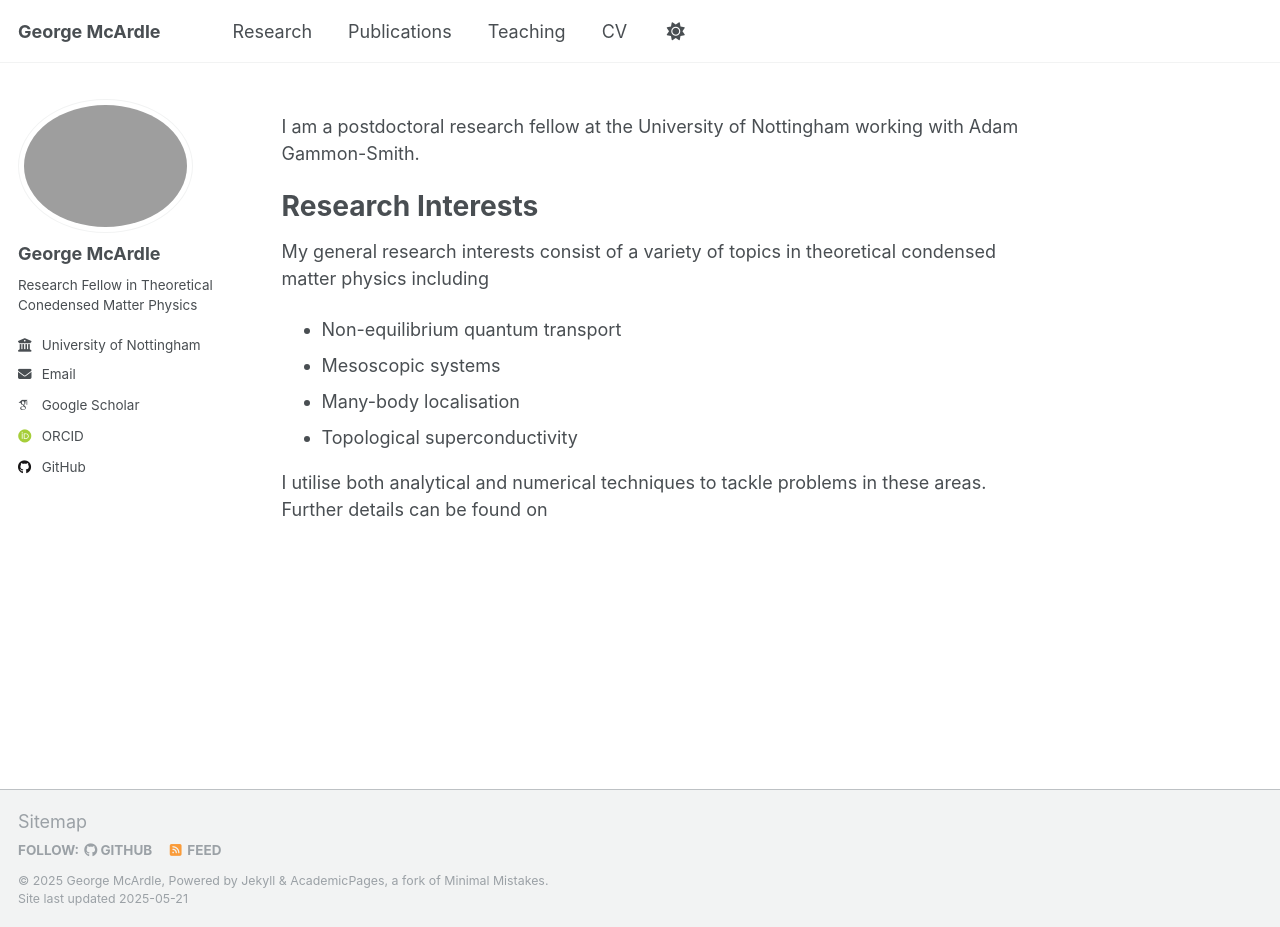
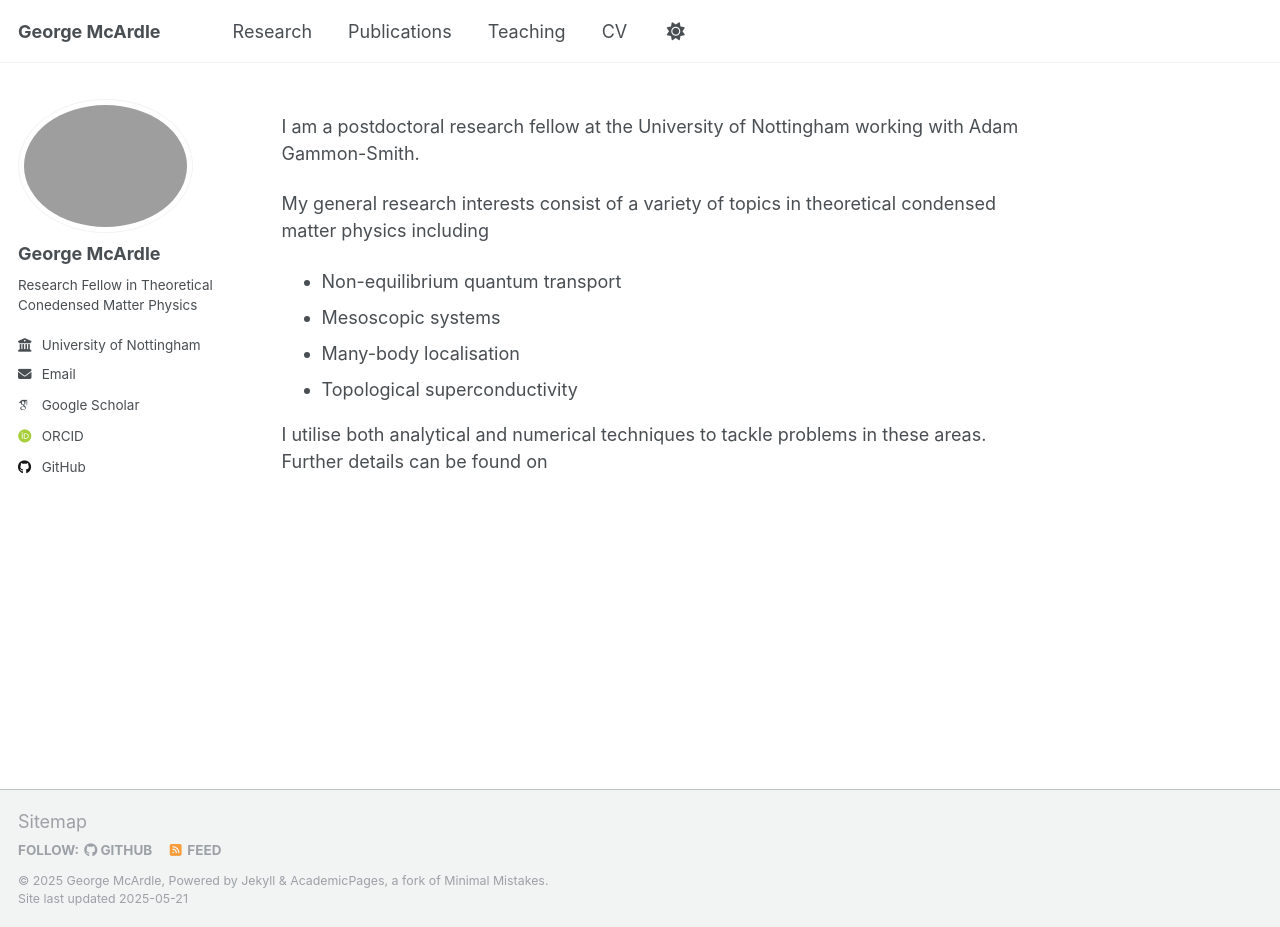
Before and after one commit to georgemcardle/georgemcardle.github.io, a Jekyll site: the page built from _pages/about.md, in a window 1280 px wide and 927 px high. Built offline with Jekyll 4.4.1, drawn with Linux system fonts in a browser that asks for light colours; some web fonts are replaced.

```diff
--- a/_layouts/single.html
+++ b/_layouts/single.html
@@ -48,25 +48,25 @@ layout: default
         {{ content }}
 
         {% if page.citation and page.paperurl and page.slidesurl and page.bibtexurl %}
-          <p style="font-size: smaller">Recommended citation: {{ page.citation }}<br /><a href="{{ page.paperurl }}">Download Paper</a> | <a href="{{ page.slidesurl }}">Download Slides</a> | <a href="{{ page.bibtexurl }}">Download Bibtex</a></p>
+          <p style="font-size: smaller">{{ page.citation }}<br /><a href="{{ page.paperurl }}">Also avaliable on arXiv</a> | <a href="{{ page.slidesurl }}">Download Slides</a> | <a href="{{ page.bibtexurl }}">Download Bibtex</a></p>
         {% elsif page.citation and page.paperurl and page.slidesurl %}
-          <p style="font-size: smaller">Recommended citation: {{ page.citation }}<br /><a href="{{ page.paperurl }}">Download Paper</a> | <a href="{{ page.slidesurl }}">Download Slides</a></p>
+          <p style="font-size: smaller">{{ page.citation }}<br /><a href="{{ page.paperurl }}">Also avaliable on arXiv</a> | <a href="{{ page.slidesurl }}">Download Slides</a></p>
         {% elsif page.citation and page.paperurl and page.bibtexurl %}
-          <p style="font-size: smaller">Recommended citation: {{ page.citation }}<br /><a href="{{ page.paperurl }}">Download Paper</a> | <a href="{{ page.bibtexurl }}">Download Bibtex</a></p>
+          <p style="font-size: smaller">{{ page.citation }}<br /><a href="{{ page.paperurl }}">Also avaliable on arXiv</a> | <a href="{{ page.bibtexurl }}">Download Bibtex</a></p>
         {% elsif page.citation and page.paperurl %}
-          <p style="font-size: smaller">Recommended citation: {{ page.citation }}<br /><a href="{{ page.paperurl }}">Download Paper</a></p>
+          <p style="font-size: smaller">{{ page.citation }}<br /><a href="{{ page.paperurl }}">Also avaliable on arXiv</a></p>
         {% elsif page.citation and page.slidesurl and page.bibtexurl %}
-          <p style="font-size: smaller">Recommended citation: {{ page.citation }}<br /><a href="{{ page.slidesurl }}">Download Slides</a> | <a href="{{ page.bibtexurl }}">Download Bibtex</a></p>
+          <p style="font-size: smaller">{{ page.citation }}<br /><a href="{{ page.slidesurl }}">Download Slides</a> | <a href="{{ page.bibtexurl }}">Download Bibtex</a></p>
         {% elsif page.citation and page.slidesurl %}
-          <p style="font-size: smaller">Recommended citation: {{ page.citation }}<br /><a href="{{ page.slidesurl }}">Download Slides</a></p>
+          <p style="font-size: smaller">{{ page.citation }}<br /><a href="{{ page.slidesurl }}">Download Slides</a></p>
         {% elsif page.slidesurl and page.bibtexurl %}
           <p style="font-size: smaller"><a href="{{ page.slidesurl }}">Download Slides</a> | <a href="{{ page.bibtexurl }}">Download Bibtex</a></p>
         {% elsif page.paperurl and page.bibtexurl %}
-          <p style="font-size: smaller"><a href="{{ page.paperurl }}">Download Paper</a> | <a href="{{ page.bibtexurl }}">Download Bibtex</a></p>
+          <p style="font-size: smaller"><a href="{{ page.paperurl }}">Also avaliable on arXiv</a> | <a href="{{ page.bibtexurl }}">Download Bibtex</a></p>
         {% elsif page.citation and page.bibtexurl %}
-          <p style="font-size: smaller">Recommended citation: {{ page.citation }}<br /><a href="{{ page.bibtexurl }}">Download Bibtex</a></p>
+          <p style="font-size: smaller">{{ page.citation }}<br /><a href="{{ page.bibtexurl }}">Download Bibtex</a></p>
         {% elsif page.citation %}
-          <p style="font-size: smaller">Recommended citation: {{ page.citation }}</p>
+          <p style="font-size: smaller">{{ page.citation }}</p>
         {% elsif page.slidesurl %}
           <p style="font-size: smaller"><a href="{{ page.slidesurl }}">Download Slides</a></p>
         {% elsif page.bibtexurl %}
--- a/_pages/about.md
+++ b/_pages/about.md
@@ -9,9 +9,6 @@ redirect_from:
 
 I am a postdoctoral research fellow at the University of Nottingham working with Adam Gammon-Smith.
 
-Research Interests
-======
-
 My general research interests consist of a variety of topics in theoretical condensed matter physics including
 
  - Non-equilibrium quantum transport
```
Also changed, not shown: _publications/2015-10-01-paper-title-number-3.md (deleted, +0 -14 lines), _publications/2023-11-15-nonthermalqd.md (added, +13 -0 lines).
